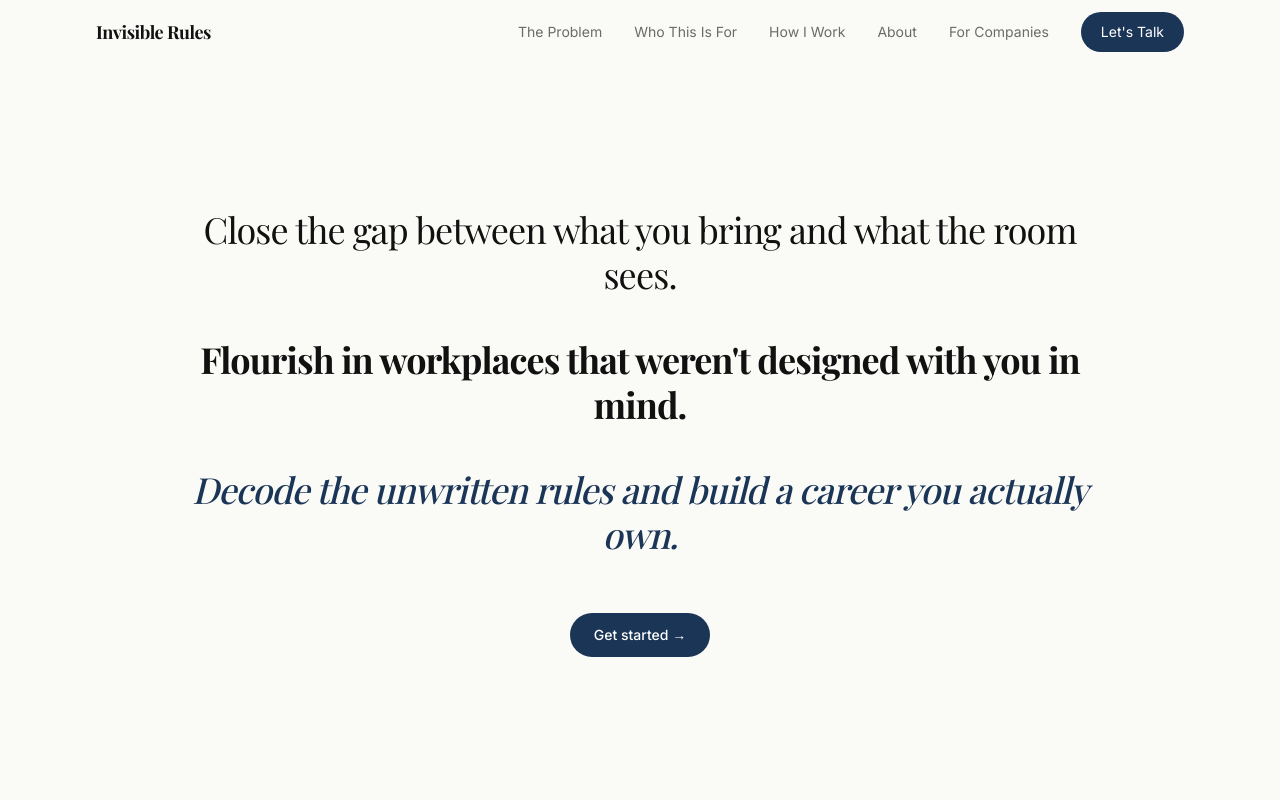
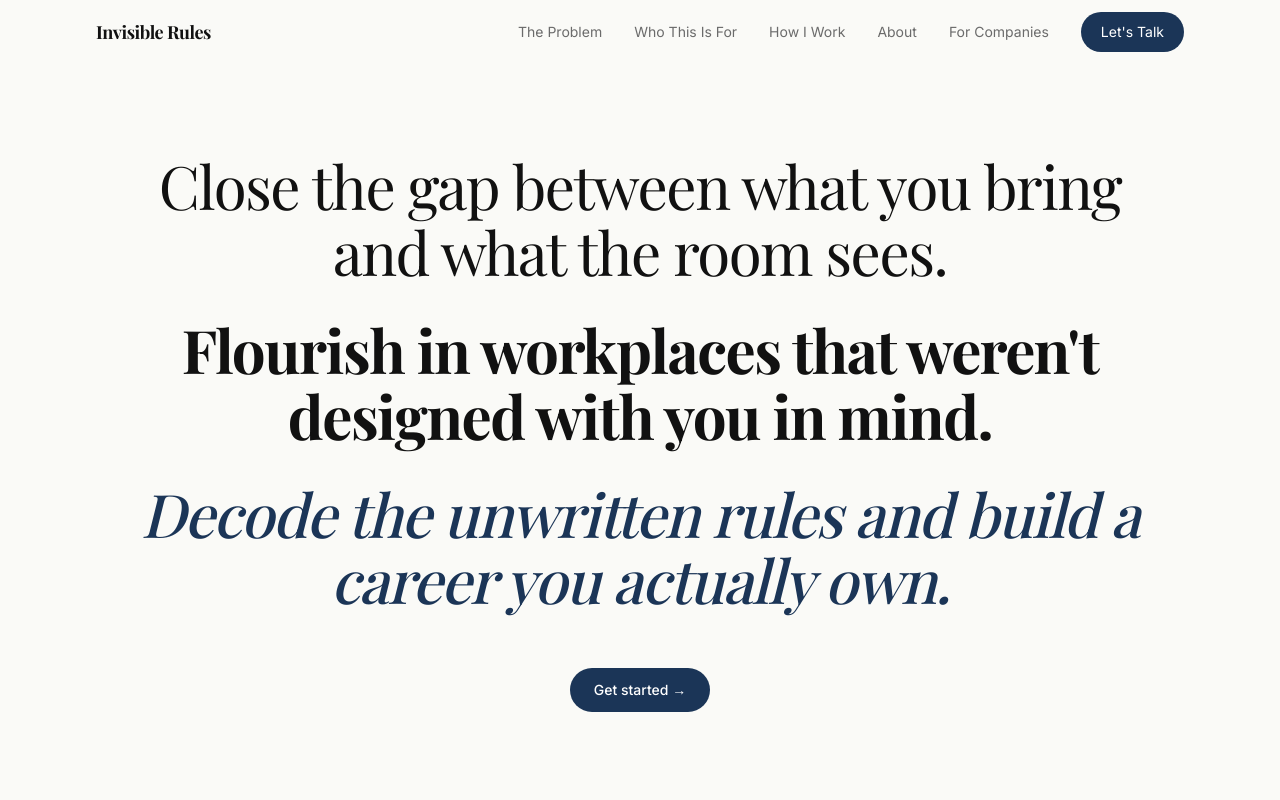
Before and after one commit to biljanatasetovikj-boop/InvisibleRules, a Next.js app: page / in a window 1280 px wide. Shown: the top 800 px of the page. Built offline with nearby package versions, Linux system fonts and the light colour scheme; a web font is replaced by a local one.

Commit message:
scale up Hero to dramatic title size with tight leading

```diff
--- a/components/Hero.tsx
+++ b/components/Hero.tsx
@@ -7,20 +7,20 @@ const ease = [0.22, 1, 0.36, 1] as const;
 export default function Hero() {
   return (
     <section className="min-h-screen flex items-center justify-center pt-16 px-6 lg:px-8">
-      <div className="max-w-4xl mx-auto text-center">
+      <div className="max-w-5xl mx-auto text-center">
         <motion.h1
           initial={{ opacity: 0, y: 36 }}
           animate={{ opacity: 1, y: 0 }}
           transition={{ duration: 0.85, ease }}
-          className="font-serif text-2xl md:text-3xl lg:text-4xl leading-[1.25] tracking-tight text-[#111111] mb-14"
+          className="font-serif text-3xl md:text-5xl lg:text-6xl leading-[1.1] tracking-tight text-[#111111] mb-14"
         >
           <span className="block font-normal">
             Close the gap between what you bring and what the room sees.
           </span>
-          <span className="block mt-8 md:mt-10 font-bold">
+          <span className="block mt-6 md:mt-8 font-bold">
             Flourish in workplaces that weren&apos;t designed with you in mind.
           </span>
-          <span className="block mt-8 md:mt-10 italic font-medium text-[#1B3557]">
+          <span className="block mt-6 md:mt-8 italic font-medium text-[#1B3557]">
             Decode the unwritten rules and build a career you actually own.
           </span>
         </motion.h1>
```
